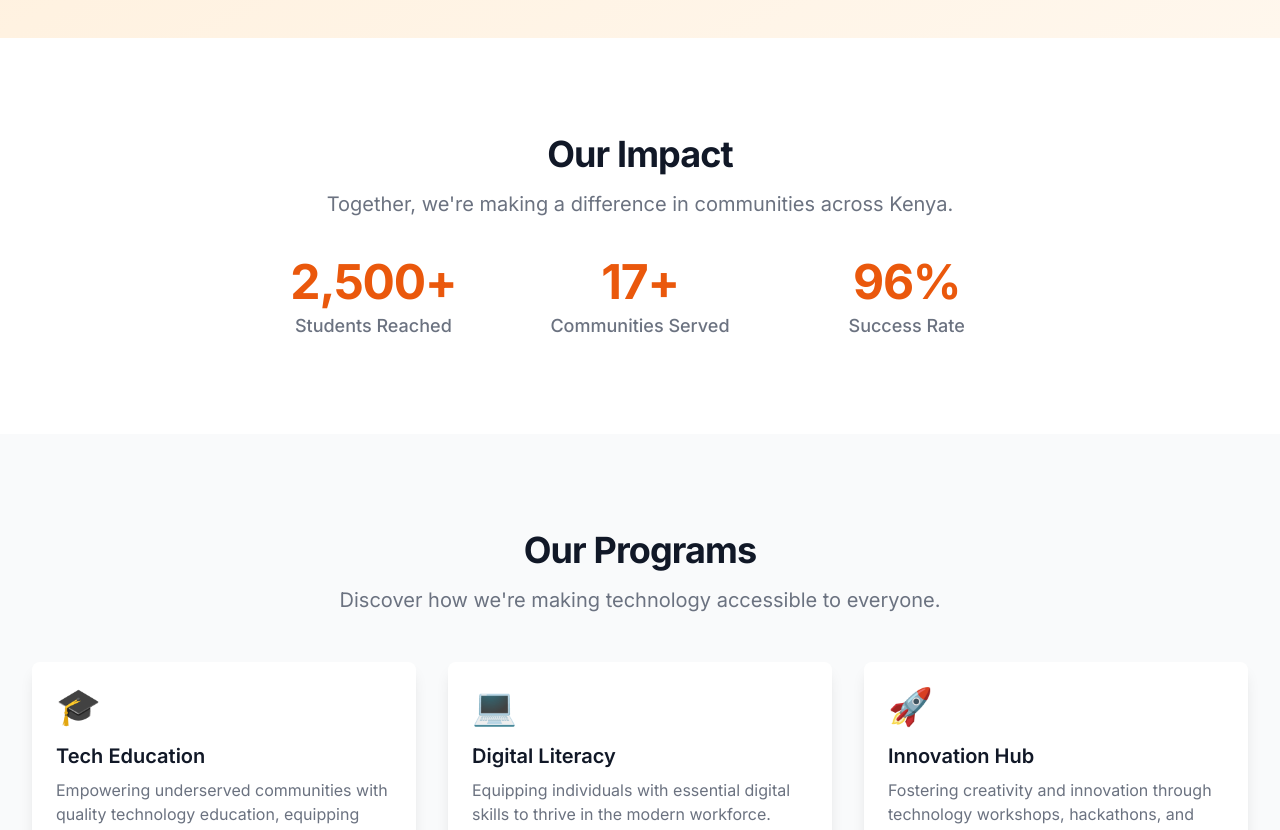
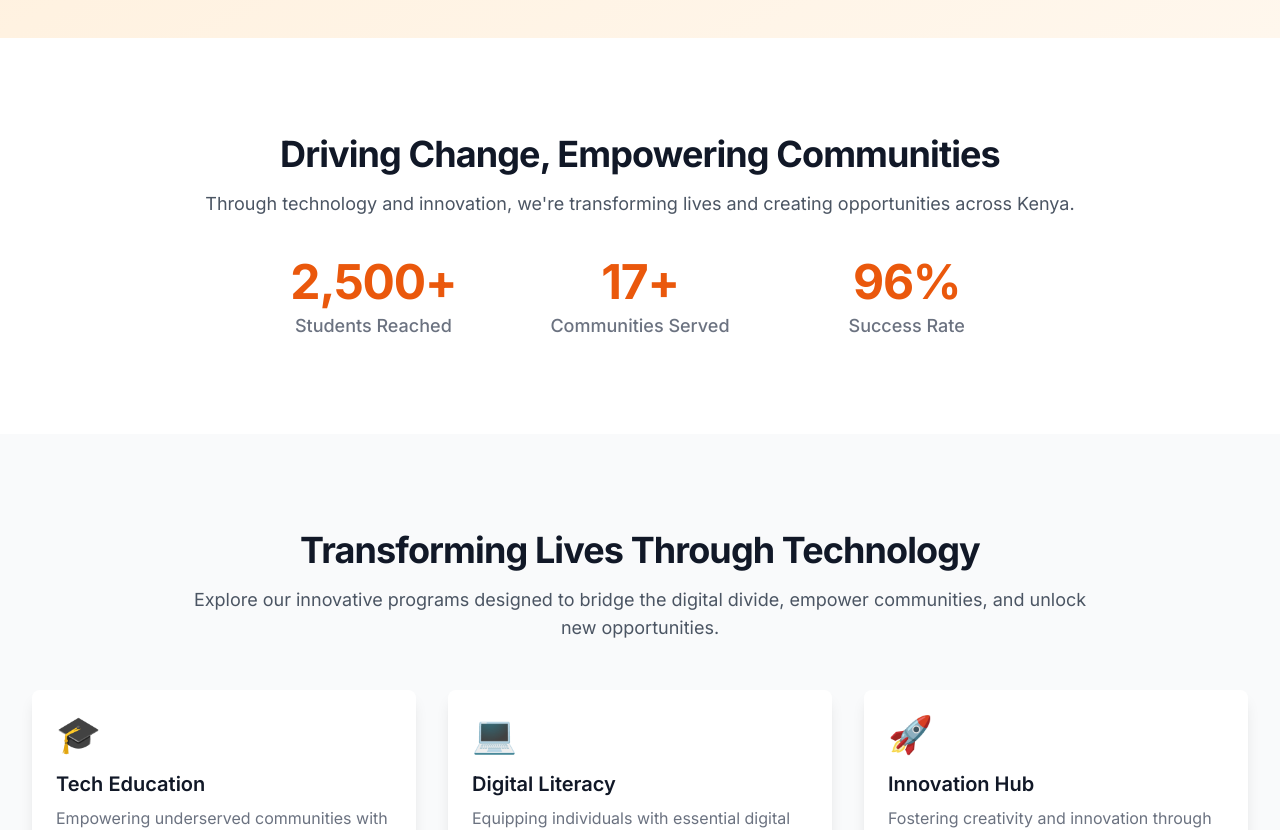
Before and after one commit to Faqih001/Fund_Raiser_Mpesa, a Next.js app: page / in a window 1280 px wide. Shown: the part 700-1530 px from the top of the page. Built offline with nearby package versions, Linux system fonts and the light colour scheme.

Commit message:
Update homepage content to better reflect mission and community impact

```diff
--- a/src/app/page.jsx
+++ b/src/app/page.jsx
@@ -80,12 +80,13 @@ export default function HomePage() {
           <div className="animate-on-scroll opacity-0 transition-all duration-1000 ease-out">
             <div className="mx-auto max-w-4xl text-center">
               <h2 className="text-3xl font-bold tracking-tight text-gray-900 sm:text-4xl">
-                Our Impact
+                Driving Change, Empowering Communities
               </h2>
-              <p className="mt-3 text-xl text-gray-500 sm:mt-4">
-                Together, we're making a difference in communities across Kenya.
+              <p className="mt-3 text-lg text-gray-600 sm:mt-4">
+                Through technology and innovation, we're transforming lives and creating opportunities across Kenya.
               </p>
             </div>
+
             <dl className="mt-10 text-center sm:mx-auto sm:grid sm:max-w-3xl sm:grid-cols-3 sm:gap-8">
               <div className="flex flex-col">
                 <dt className="order-2 mt-2 text-lg font-medium leading-6 text-gray-500">Students Reached</dt>
@@ -110,12 +111,13 @@ export default function HomePage() {
           <div className="animate-on-scroll opacity-0 transition-all duration-1000 ease-out">
             <div className="mx-auto max-w-4xl text-center">
               <h2 className="text-3xl font-bold tracking-tight text-gray-900 sm:text-4xl">
-                Our Programs
+                Transforming Lives Through Technology
               </h2>
-              <p className="mt-3 text-xl text-gray-500 sm:mt-4">
-                Discover how we're making technology accessible to everyone.
+              <p className="mt-3 text-lg text-gray-600 sm:mt-4">
+                Explore our innovative programs designed to bridge the digital divide, empower communities, and unlock new opportunities.
               </p>
             </div>
+
             <div className="mt-12 grid gap-8 sm:grid-cols-2 lg:grid-cols-3">
               {/* Program Cards */}
               {[
```
